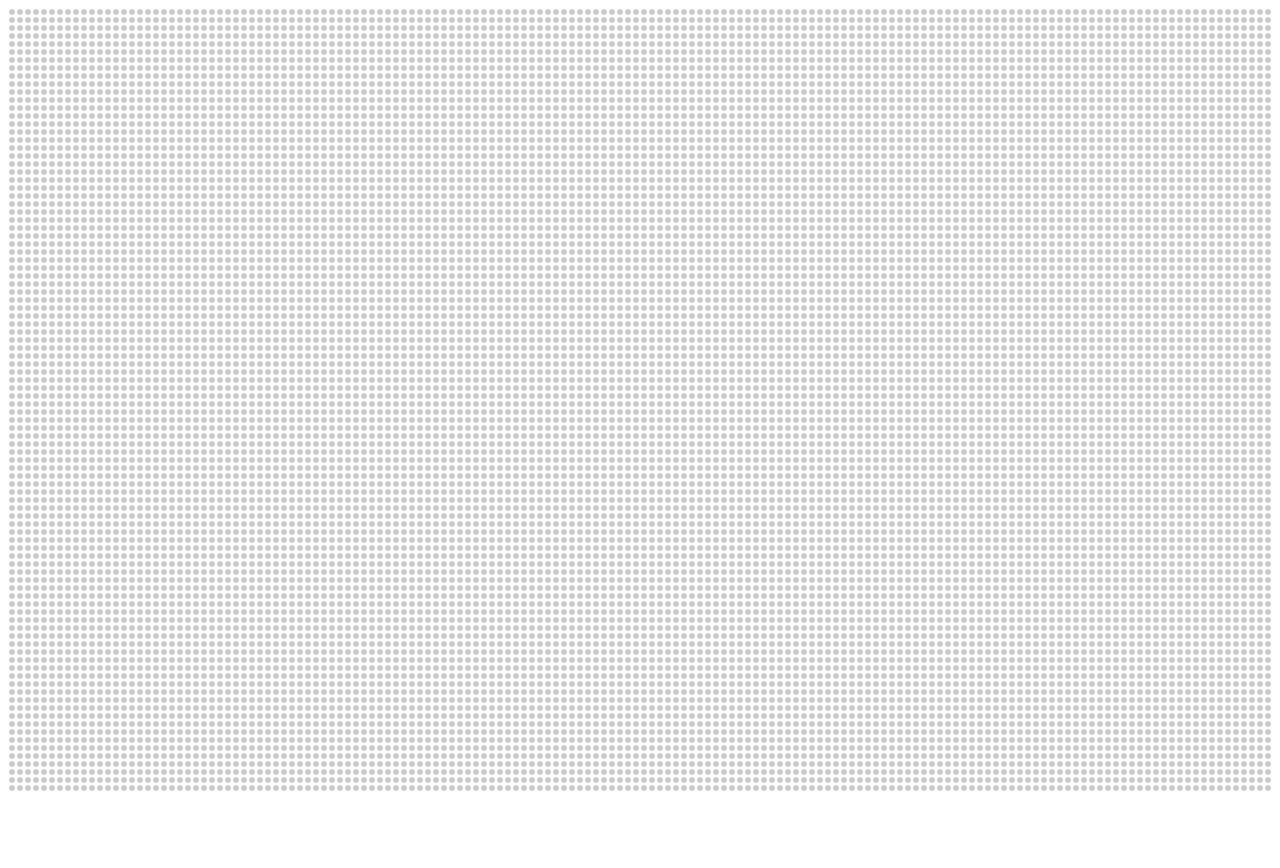
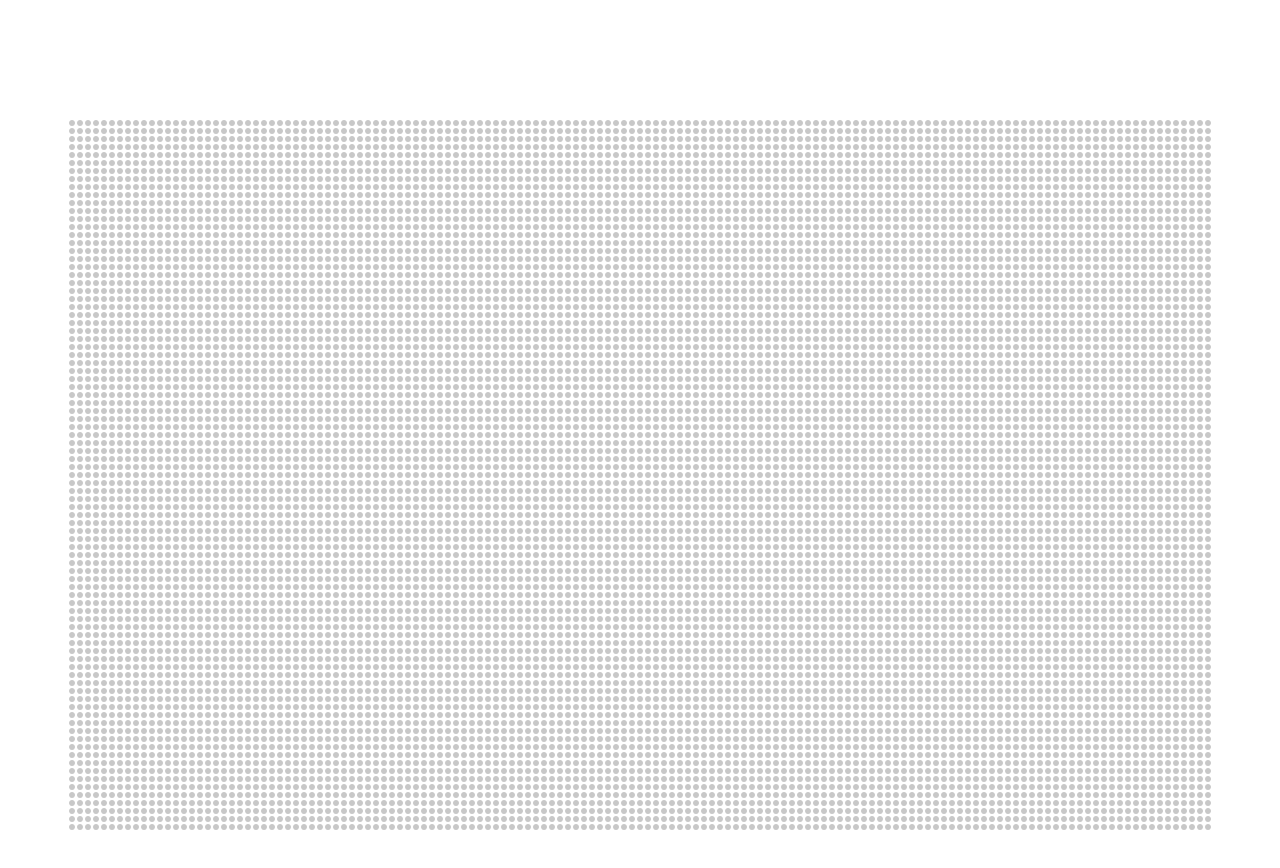
Before and after one commit to halles/nerdandnomad, a plain HTML site: page index.html in a window 1280 px wide. Before the commit the page ends 804 px from the top, so only its background shows below. Drawn offline with nearby package versions, Linux system fonts and the light colour scheme.

Commit message:
more fixes on min padding for grid

```diff
--- a/nerdscript.js
+++ b/nerdscript.js
@@ -52,18 +52,18 @@ function Matrix(args) {
   this.dotProperties.yArea = this.dotProperties.height + this.dotProperties.ySpace;
 
   this.minPadding = {};
-  this.minPadding.x = _settings.minPaddingX * 2;
-  this.minPadding.y = _settings.minPaddingY * 2;
+  this.minPadding.x = _settings.minPaddingX;
+  this.minPadding.y = _settings.minPaddingY;
 
-  this.canvasHeight = function (){ return this.canvas.height; }
-  this.canvasWidth = function (){ return this.canvas.width; }
+  this.canvasHeight = function (){ return this.canvas.height / 2; }
+  this.canvasWidth = function (){ return this.canvas.width / 2; }
 
-  this.width = Math.floor(((this.canvasWidth() - this.minPadding.x * 2 - this.dotProperties.xSpace) / (this.dotProperties.width + this.dotProperties.xSpace))/2);
-  this.height = Math.floor(((this.canvasHeight() - this.minPadding.y * 2 - this.dotProperties.ySpace) / (this.dotProperties.height + this.dotProperties.ySpace))/2);
+  this.width = Math.floor(((this.canvasWidth() - this.minPadding.x - this.dotProperties.xSpace) / this.dotProperties.xArea));
+  this.height = Math.floor(((this.canvasHeight() - this.minPadding.y - this.dotProperties.ySpace) / this.dotProperties.xArea));
 
   this.padding = {};
-  this.padding.x = Math.floor(this.canvas.width / 2 - (this.width * (this.dotProperties.width + this.dotProperties.xSpace)) - this.dotProperties.xSpace - this.minPadding.x)*2;
-  this.padding.y = Math.floor(this.canvas.height / 2 - (this.height * (this.dotProperties.height + this.dotProperties.ySpace)) - this.dotProperties.ySpace - this.minPadding.y)*2;
+  this.padding.x = Math.floor((this.canvas.width / 2 - this.width * this.dotProperties.xArea)/2);
+  this.padding.y = Math.floor((this.canvas.height / 2 - this.height * this.dotProperties.yArea)/2);
 
   this.Grid = function(width, height, context){
 
@@ -191,7 +191,9 @@ $(document).ready(function(){
       dotWidth: 6,
       dotHeight: 6,
       dotXSpace: 2,
-      dotYSpace: 2
+      dotYSpace: 2,
+      minPaddingX: 5,
+      minPaddingY: 5
   });
   log(matrix);
 });
--- a/nerdstyle.css
+++ b/nerdstyle.css
@@ -7,14 +7,14 @@ html, body{
 }
 
 #nerdmatrix {
-  height: 100%;
-  width: 100%;
+  height: 90%;
+  width: 90%;
   -webkit-user-select: none;
   -moz-user-select: none;
   -ms-user-select: none;
   user-select: none;
   pointer-events: none;
-  margin: 0 0;
+  margin: 9% auto 0 auto;
   z-index: 20;
   left: 0;
   -webkit-transform: translateZ(0);
```
